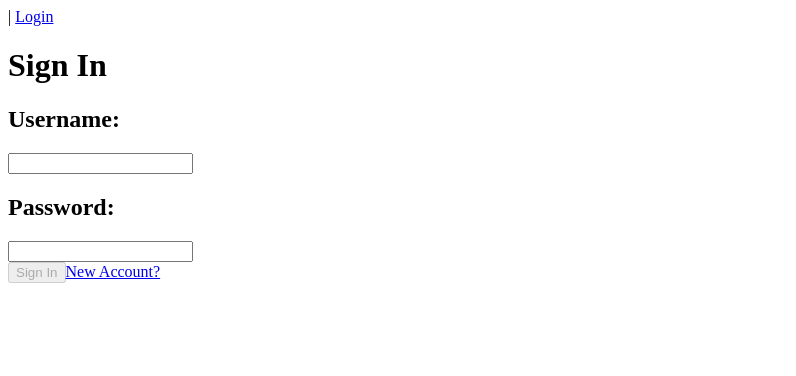
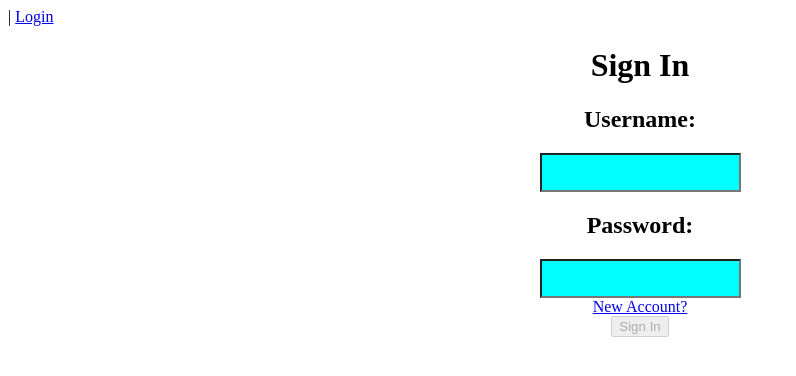
Before and after one commit to TrioBlog/TrioBlog, a Vue app in the folder client/: page /signin in a window 1280 px wide. Shown: the top 376 px of the page, without its empty margins (0-796 px from the left). Built offline with nearby package versions, Linux system fonts and the light colour scheme.

Commit message:
signin passes username

```diff
--- a/client/src/components/Post.vue
+++ b/client/src/components/Post.vue
@@ -19,7 +19,6 @@ name: 'Post',
 data: () => ({
   getposts: []
   }),
-
 }
 
 </script>
--- a/client/src/page/SignIn.vue
+++ b/client/src/page/SignIn.vue
@@ -10,8 +10,10 @@
         <h2>Password:</h2>
         <input type="password" :value="password" @input="handlePass" />
       </div>
+      <div>
+        <a href="/">New Account?</a>
+      </div>
       <button type="submit" :disabled="username ==='' || password === ''">Sign In</button>
-      <a href="/">New Account?</a>
     </form>
   </div>
 </template>
@@ -38,9 +40,8 @@ export default {
       const res = await axios.post(`${BASE_URL}user/login`, {"user_name": this.username, "password": this.password})
       if (res.data){
         localStorage.setItem('token', res.data)
-        this.username = ''
         this.password = ''
-        this.$router.push(`/home`)
+        this.$router.push({ path: `/home`, props: this.username })
       } else {
         alert("unauthorized")
       }
@@ -53,5 +54,11 @@ export default {
 </script>
 
 <style scoped>
-
+input {
+  background-color: aqua;
+  padding: 10px;
+}
+.divCon {
+  text-align: center;
+}
 </style>
```
